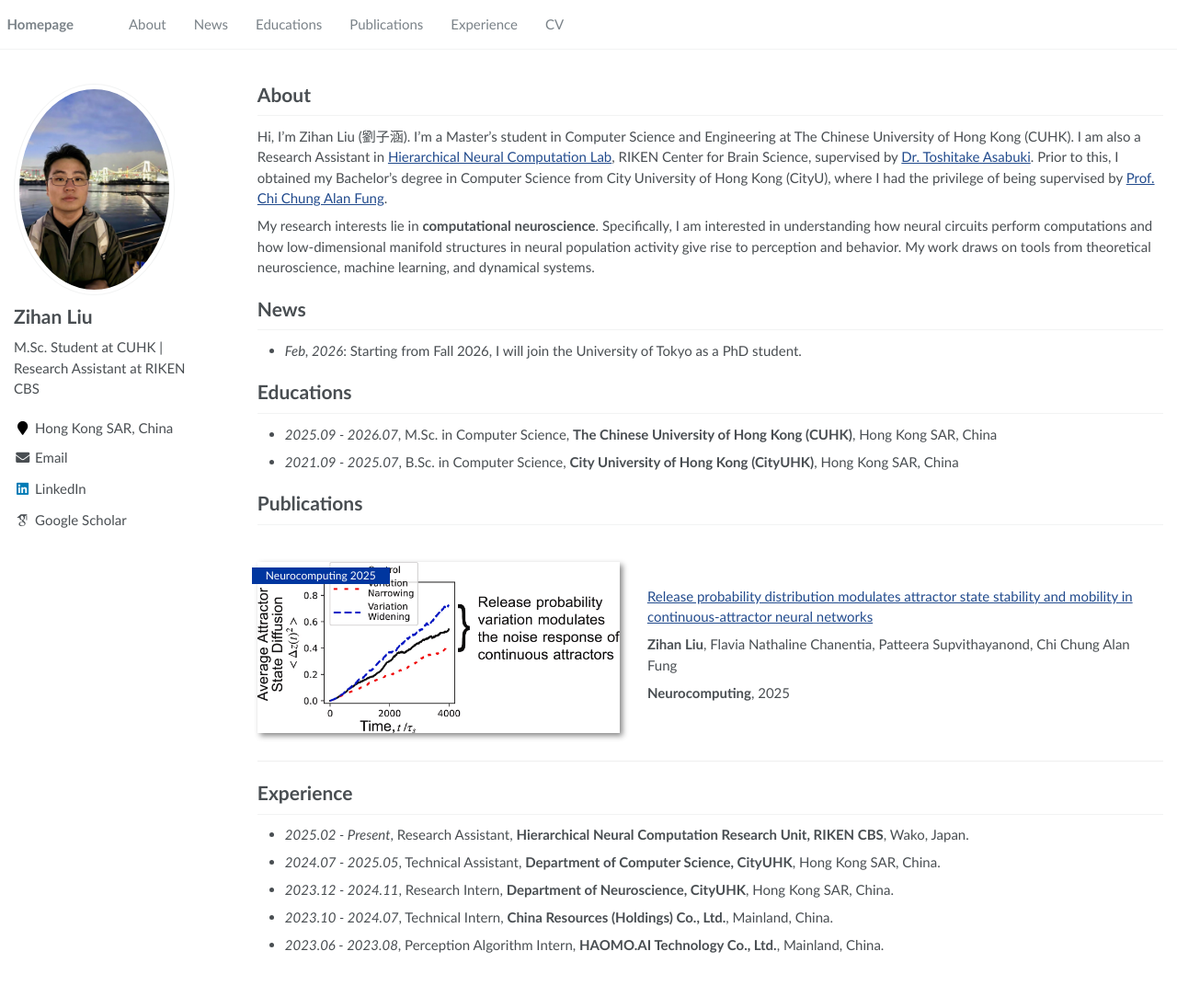
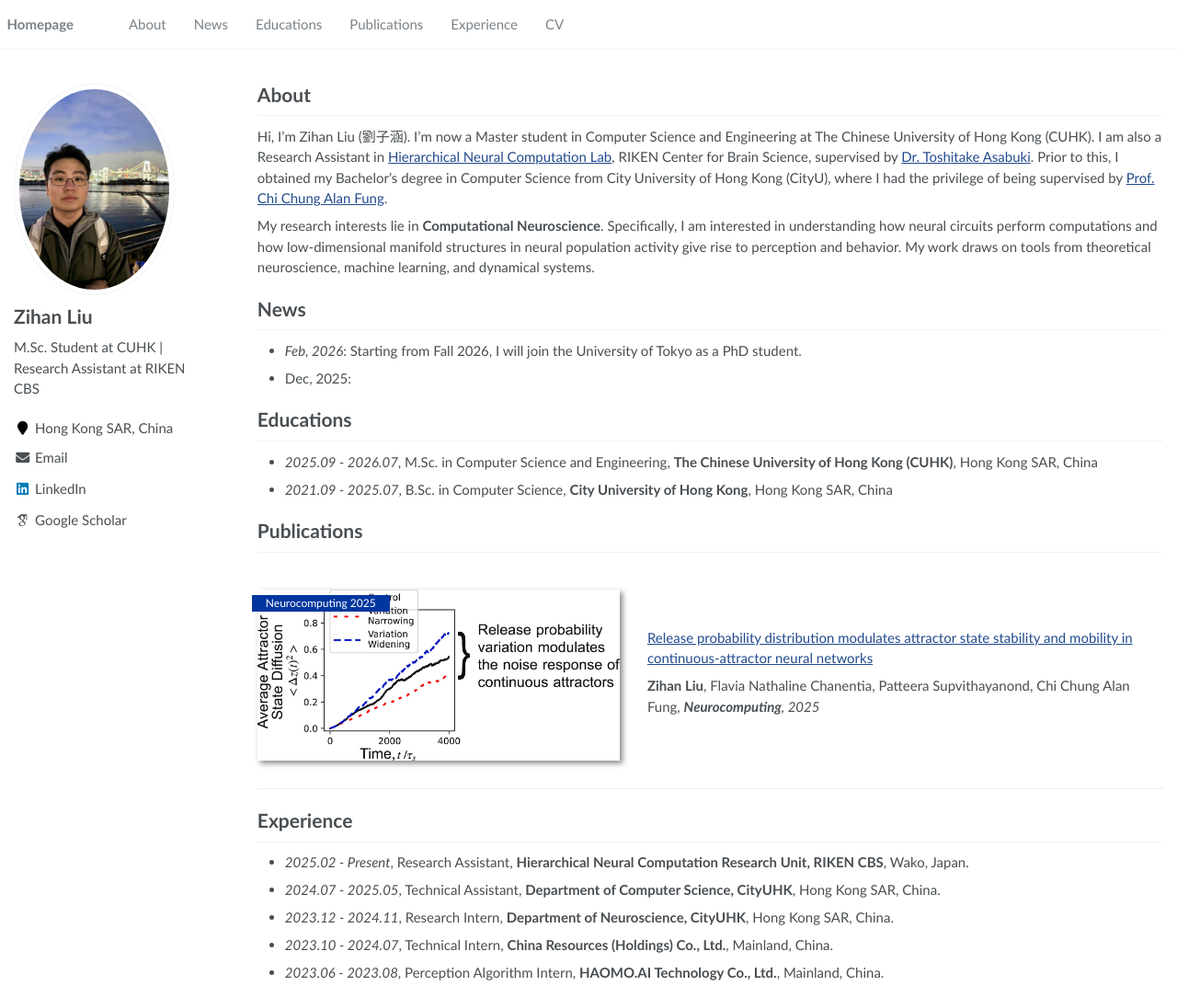
Before and after one commit to zihanliu987/zihanliu987.github.io, a Jekyll site: the page built from _pages/about.md, in a window 1280 px wide and 1084 px high. Shown: the whole window at 92% size. Built offline with Jekyll 4.4.1, drawn with Linux system fonts in a browser that asks for light colours; some web fonts are replaced.

Commit message:
Update about.md: refine wording, degree name, publication format, and news entry
Co-authored-by: Cursor <cursoragent@cursor.com>

```diff
--- a/_pages/about.md
+++ b/_pages/about.md
@@ -18,17 +18,19 @@ redirect_from:
 
 # About
 
-Hi, I'm Zihan Liu (劉子涵). I'm a Master's student in Computer Science and Engineering at The Chinese University of Hong Kong (CUHK). I am also a Research Assistant in [Hierarchical Neural Computation Lab](https://cbs.riken.jp/en/faculty/t.asabuki/), RIKEN Center for Brain Science, supervised by [Dr. Toshitake Asabuki](https://sites.google.com/view/toshitake-asabuki). Prior to this, I obtained my Bachelor's degree in Computer Science from City University of Hong Kong (CityU), where I had the privilege of being supervised by [Prof. Chi Chung Alan Fung](https://www.cityu.edu.hk/stfprofile/ccfung.htm).
+Hi, I'm Zihan Liu (劉子涵). I'm now a Master student in Computer Science and Engineering at The Chinese University of Hong Kong (CUHK). I am also a Research Assistant in [Hierarchical Neural Computation Lab](https://cbs.riken.jp/en/faculty/t.asabuki/), RIKEN Center for Brain Science, supervised by [Dr. Toshitake Asabuki](https://sites.google.com/view/toshitake-asabuki). Prior to this, I obtained my Bachelor's degree in Computer Science from City University of Hong Kong (CityU), where I had the privilege of being supervised by [Prof. Chi Chung Alan Fung](https://www.cityu.edu.hk/stfprofile/ccfung.htm).
 
-My research interests lie in **computational neuroscience**. Specifically, I am interested in understanding how neural circuits perform computations and how low-dimensional manifold structures in neural population activity give rise to perception and behavior. My work draws on tools from theoretical neuroscience, machine learning, and dynamical systems.
+My research interests lie in **C****omputational Neuroscience**. Specifically, I am interested in understanding how neural circuits perform computations and how low-dimensional manifold structures in neural population activity give rise to perception and behavior. My work draws on tools from theoretical neuroscience, machine learning, and dynamical systems.
 
 # News
+
 - *Feb, 2026*: Starting from Fall 2026, I will join the University of Tokyo as a PhD student.
+- Dec, 2025:
 
 # Educations
 
-- *2025.09 - 2026.07*, M.Sc. in Computer Science, **The Chinese University of Hong Kong (CUHK)**, Hong Kong SAR, China
-- *2021.09 - 2025.07*, B.Sc. in Computer Science, **City University of Hong Kong (CityUHK)**, Hong Kong SAR, China
+- *2025.09 - 2026.07*, M.Sc. in Computer Science and Engineering, **The Chinese University of Hong Kong (CUHK)**, Hong Kong SAR, China
+- *2021.09 - 2025.07*, B.Sc. in Computer Science, **City University of Hong Kong**, Hong Kong SAR, China
 
 # Publications
 
@@ -37,12 +39,11 @@ My research interests lie in **computational neuroscience**. Specifically, I am
 
 [Release probability distribution modulates attractor state stability and mobility in continuous-attractor neural networks](https://www.sciencedirect.com/science/article/pii/S0925231225011221)
 
-**Zihan Liu**, Flavia Nathaline Chanentia, Patteera Supvithayanond, Chi Chung Alan Fung
-
-**Neurocomputing**, 2025
+**Zihan Liu**, Flavia Nathaline Chanentia, Patteera Supvithayanond, Chi Chung Alan Fung, ***Neurocomputing**, 2025*
 
 </div>
 </div>
+
 
 # Experience
 
```
